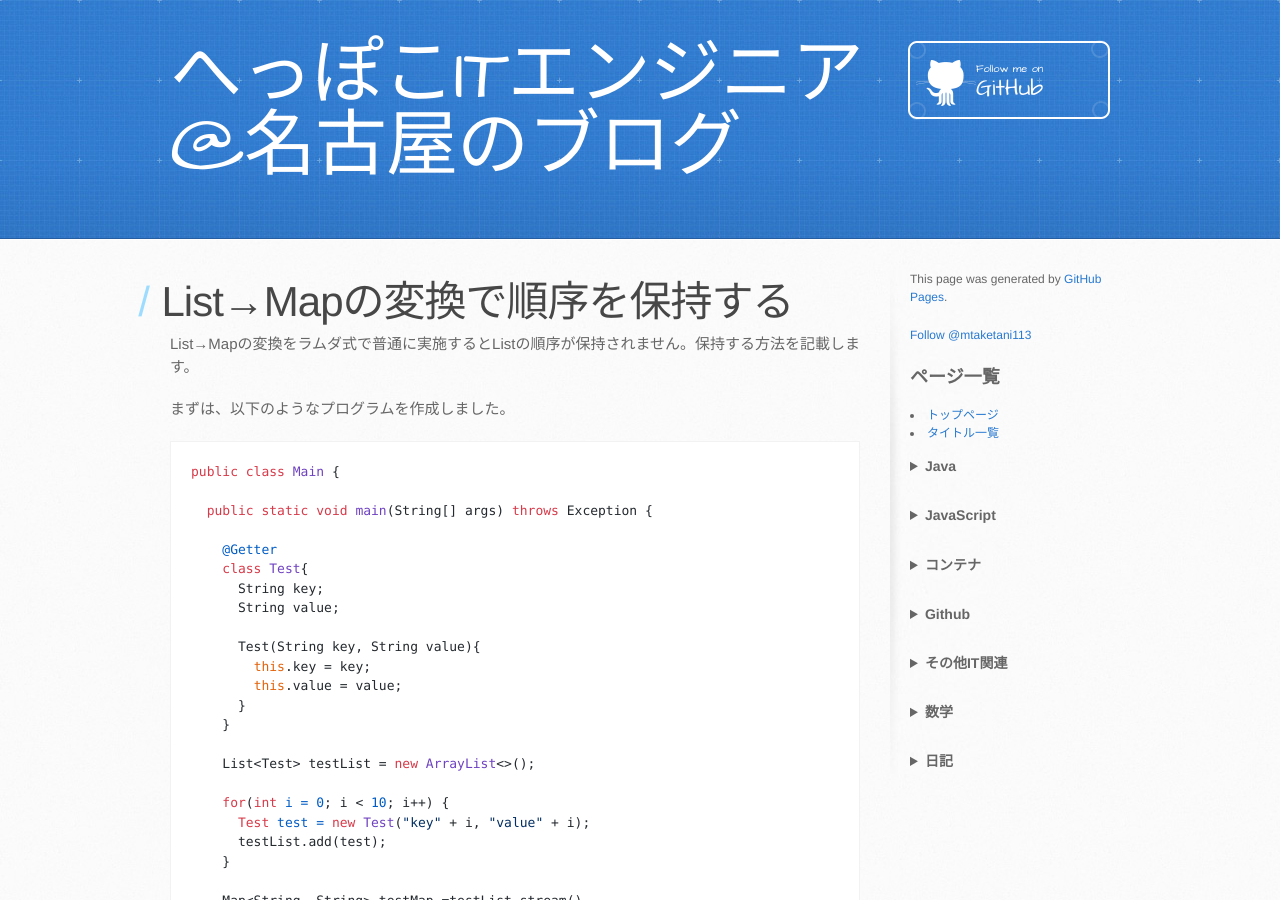
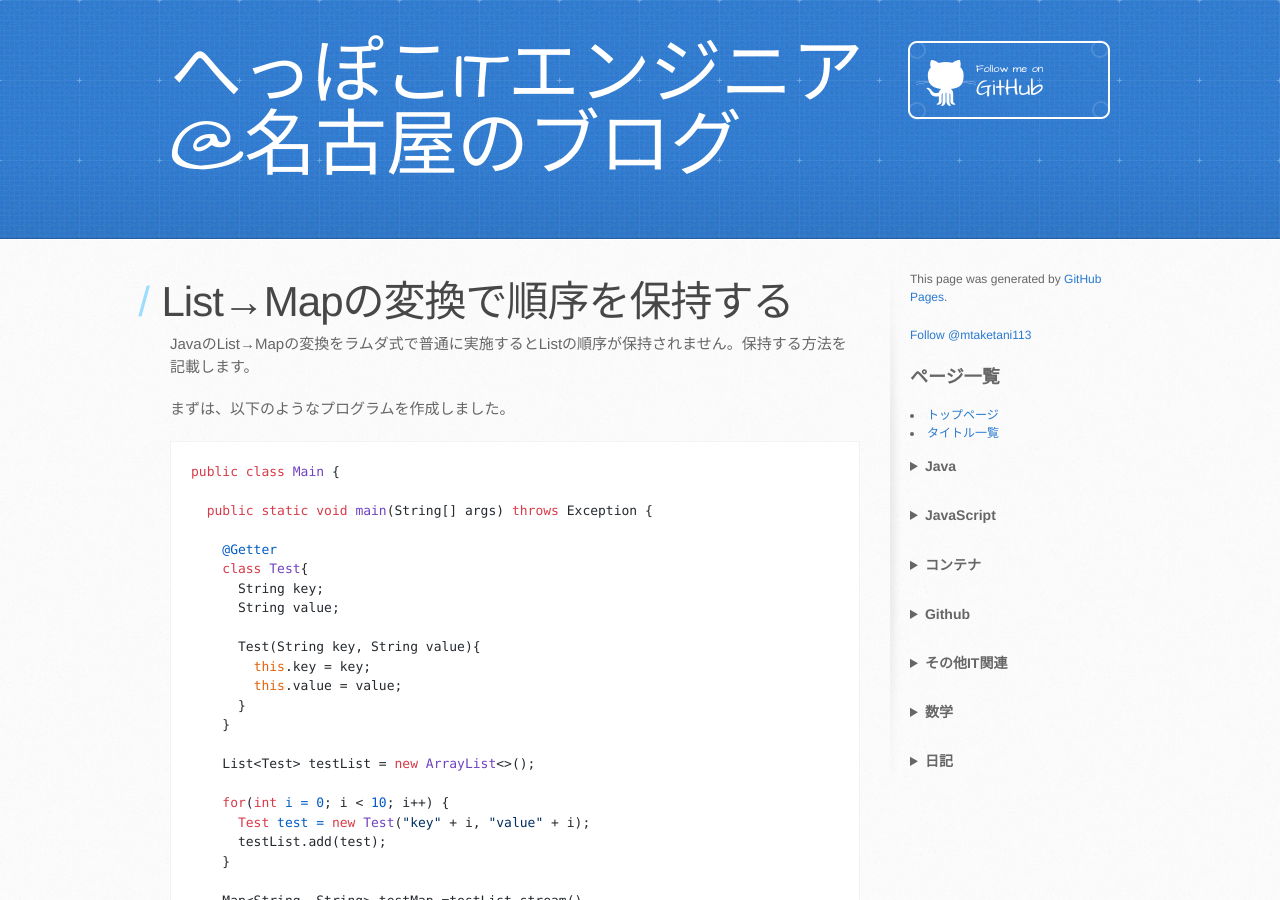
Before and after one commit to mtaketani113/mtaketani113.github.io, a Jekyll site: the page built from it/java/listToMapSort.md, in a window 1280 px wide and 900 px high. Built offline with Jekyll 4.4.1, drawn with Linux system fonts in a browser that asks for light colours; nearby versions of some CDN libraries; comment, search, counter and statistics services are not loaded; the repository's description, which GitHub fills in, is left out.

Commit message:
言語の文言を追加

```diff
--- a/it/java/listToMapSort.md
+++ b/it/java/listToMapSort.md
@@ -1,14 +1,14 @@
 ---
 layout: default
 title: List→Mapの変換で順序を保持する
-description: List→Mapの変換をラムダ式で普通に実施するとListの順序が保持されません。保持する方法を記載します。
+description: JavaのList→Mapの変換をラムダ式で普通に実施するとListの順序が保持されません。保持する方法を記載します。
 category: java
 image: /images/it/java/cafe_mark.png
 created_at: 2022-07-18
 last_modifeid_at: 2022-07-18
 ---
 
-List→Mapの変換をラムダ式で普通に実施するとListの順序が保持されません。保持する方法を記載します。
+JavaのList→Mapの変換をラムダ式で普通に実施するとListの順序が保持されません。保持する方法を記載します。
 
 まずは、以下のようなプログラムを作成しました。
 
```
